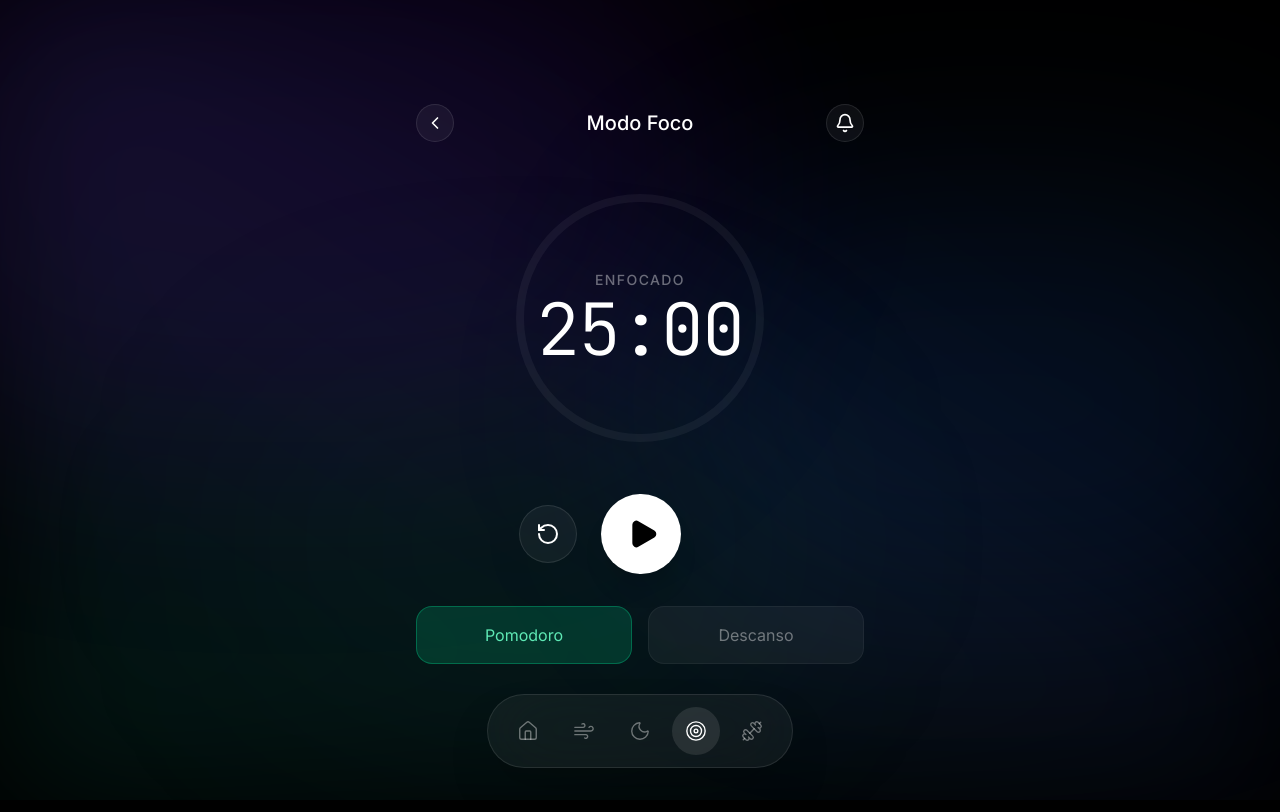
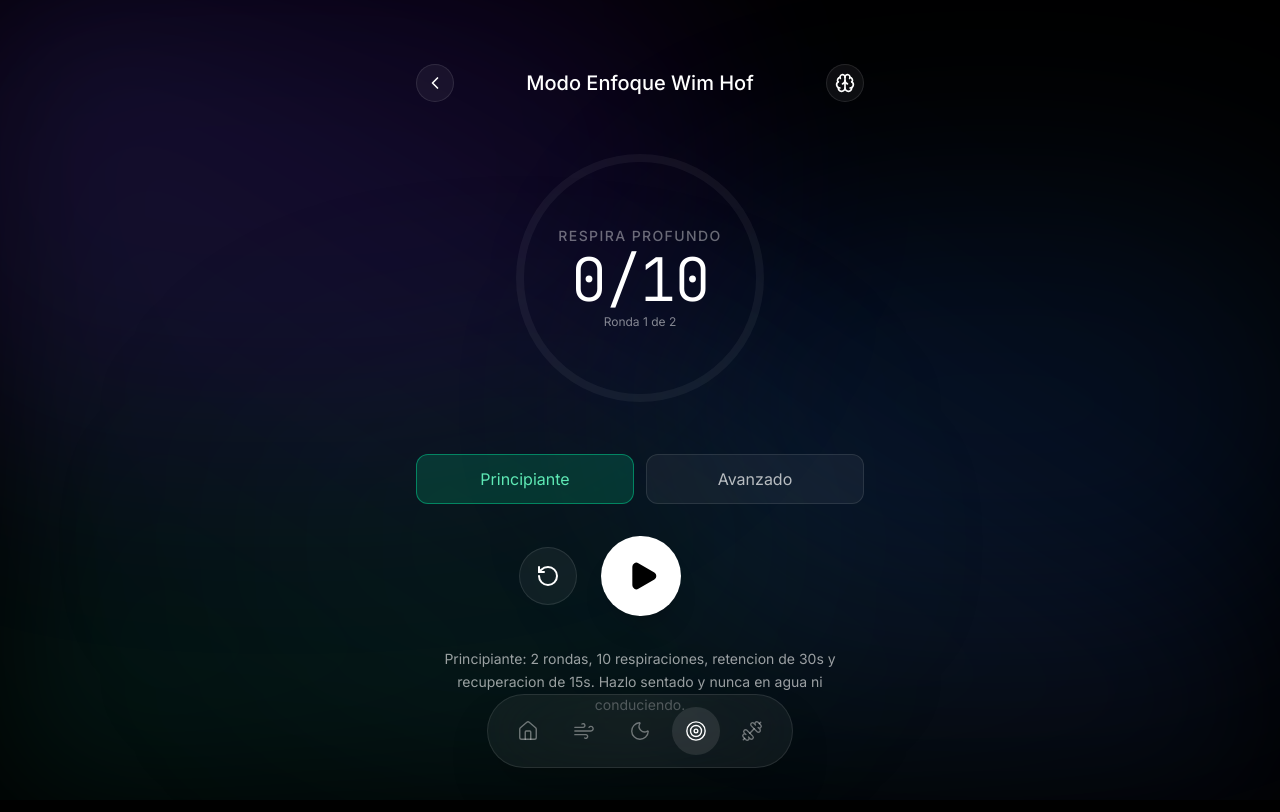
Before and after one commit to ximosa/Respira-, a React (Vite) app: page /focus in a window 1280 px wide. Built offline with nearby package versions, Linux system fonts and the light colour scheme.

Commit message:
cambios sonidos

```diff
--- a/src/pages/Focus.tsx
+++ b/src/pages/Focus.tsx
@@ -1,46 +1,108 @@
 import { useState, useEffect, useRef } from 'react';
 import { motion } from 'motion/react';
-import { Target, Play, Pause, RotateCcw, ChevronLeft, Bell } from 'lucide-react';
+import { Play, Pause, RotateCcw, ChevronLeft, Brain } from 'lucide-react';
 import { Link } from 'react-router-dom';
-import GlassCard from '../components/ui/GlassCard';
+
+type SessionPhase = 'breathing' | 'hold' | 'recovery' | 'completed';
+type Intensity = 'beginner' | 'advanced';
+
+const PROTOCOLS = {
+  beginner: {
+    rounds: 2,
+    breathsPerRound: 10,
+    holdSeconds: 30,
+    recoverySeconds: 15,
+    label: 'Principiante',
+  },
+  advanced: {
+    rounds: 3,
+    breathsPerRound: 20,
+    holdSeconds: 60,
+    recoverySeconds: 15,
+    label: 'Avanzado',
+  },
+} as const;
 
 export default function Focus() {
-  const [timeLeft, setTimeLeft] = useState(25 * 60);
+  const [intensity, setIntensity] = useState<Intensity>('beginner');
   const [isActive, setIsActive] = useState(false);
-  const [mode, setMode] = useState<'work' | 'break'>('work');
+  const [phase, setPhase] = useState<SessionPhase>('breathing');
+  const [round, setRound] = useState(1);
+  const [breathCount, setBreathCount] = useState(0);
+  const [timeLeft, setTimeLeft] = useState(0);
+
+  const protocol = PROTOCOLS[intensity];
 
   const timerRef = useRef<NodeJS.Timeout | null>(null);
 
   useEffect(() => {
-    if (isActive && timeLeft > 0) {
+    if (!isActive || phase === 'completed') {
+      if (timerRef.current) {
+        clearInterval(timerRef.current);
+        timerRef.current = null;
+      }
+      return;
+    }
+
+    if (timerRef.current) clearInterval(timerRef.current);
+
+    if (phase === 'breathing') {
       timerRef.current = setInterval(() => {
-        setTimeLeft((prev) => prev - 1);
+        setBreathCount((prev) => {
+          const next = prev + 1;
+          if (next >= protocol.breathsPerRound) {
+            setPhase('hold');
+            setTimeLeft(protocol.holdSeconds);
+            return protocol.breathsPerRound;
+          }
+          return next;
+        });
+      }, 2000);
+    } else {
+      timerRef.current = setInterval(() => {
+        setTimeLeft((prev) => {
+          if (prev <= 1) {
+            if (phase === 'hold') {
+              setPhase('recovery');
+              return protocol.recoverySeconds;
+            }
+
+            if (round >= protocol.rounds) {
+              setPhase('completed');
+              setIsActive(false);
+              return 0;
+            }
+
+            setRound((current) => current + 1);
+            setPhase('breathing');
+            setBreathCount(0);
+            return 0;
+          }
+
+          return prev - 1;
+        });
       }, 1000);
-    } else if (timeLeft === 0) {
-      handleComplete();
-    } else {
-      if (timerRef.current) clearInterval(timerRef.current);
     }
-    return () => { if (timerRef.current) clearInterval(timerRef.current); };
-  }, [isActive, timeLeft]);
 
-  const handleComplete = () => {
-    setIsActive(false);
-    if (mode === 'work') {
-      alert('¡Tiempo de trabajo completado! Tómate un respiro.');
-      setMode('break');
-      setTimeLeft(5 * 60);
-    } else {
-      alert('¡Descanso terminado! Volvamos al trabajo.');
-      setMode('work');
-      setTimeLeft(25 * 60);
-    }
+    return () => {
+      if (timerRef.current) {
+        clearInterval(timerRef.current);
+        timerRef.current = null;
+      }
+    };
+  }, [isActive, phase, round, protocol.breathsPerRound, protocol.holdSeconds, protocol.recoverySeconds, protocol.rounds]);
+
+  const toggleTimer = () => {
+    if (phase === 'completed') return;
+    setIsActive((prev) => !prev);
   };
 
-  const toggleTimer = () => setIsActive(!isActive);
   const resetTimer = () => {
     setIsActive(false);
-    setTimeLeft(mode === 'work' ? 25 * 60 : 5 * 60);
+    setPhase('breathing');
+    setRound(1);
+    setBreathCount(0);
+    setTimeLeft(0);
   };
 
   const formatTime = (seconds: number) => {
@@ -49,9 +111,23 @@
     return `${mins.toString().padStart(2, '0')}:${secs.toString().padStart(2, '0')}`;
   };
 
-  const progress = mode === 'work'
-    ? (1 - timeLeft / (25 * 60)) * 100
-    : (1 - timeLeft / (5 * 60)) * 100;
+  const progress =
+    phase === 'breathing'
+      ? (breathCount / protocol.breathsPerRound) * 100
+      : phase === 'hold'
+        ? (1 - timeLeft / protocol.holdSeconds) * 100
+        : phase === 'recovery'
+          ? (1 - timeLeft / protocol.recoverySeconds) * 100
+          : 100;
+
+  const phaseTitle =
+    phase === 'breathing'
+      ? 'Respira Profundo'
+      : phase === 'hold'
+        ? 'Retencion'
+        : phase === 'recovery'
+          ? 'Recuperacion'
+          : 'Sesion Completada';
 
   return (
     <div className="w-full max-w-md mx-auto space-y-12 flex flex-col items-center">
@@ -59,14 +135,13 @@
         <Link to="/" className="p-2 bg-white/5 rounded-full border border-white/10 hover:bg-white/10 transition-colors">
           <ChevronLeft size={20} />
         </Link>
-        <h2 className="text-xl font-medium">Modo Foco</h2>
-        <button className="p-2 bg-white/5 rounded-full border border-white/10 hover:bg-white/10 transition-colors">
-          <Bell size={20} />
-        </button>
+        <h2 className="text-xl font-medium">Modo Enfoque Wim Hof</h2>
+        <div className="p-2 bg-white/5 rounded-full border border-white/10">
+          <Brain size={20} />
+        </div>
       </header>
 
       <section className="relative w-64 h-64 flex items-center justify-center">
-        {/* Progress Ring */}
         <svg className="absolute inset-0 w-full h-full -rotate-90">
           <circle
             cx="128" cy="128" r="120"
@@ -77,24 +152,46 @@
           <motion.circle
             cx="128" cy="128" r="120"
             fill="transparent"
-            stroke={mode === 'work' ? '#10b981' : '#3b82f6'}
+            stroke={phase === 'hold' ? '#3b82f6' : '#10b981'}
             strokeWidth="8"
             strokeDasharray={2 * Math.PI * 120}
             animate={{ strokeDashoffset: (2 * Math.PI * 120) * (1 - progress / 100) }}
-            transition={{ type: "spring", bounce: 0, duration: 1 }}
+            transition={{ type: 'spring', bounce: 0, duration: 1 }}
             strokeLinecap="round"
           />
         </svg>
 
         <div className="text-center space-y-1 z-10">
-          <p className="text-sm font-medium text-white/40 uppercase tracking-widest">
-            {mode === 'work' ? 'Enfocado' : 'Descanso'}
-          </p>
-          <p className="text-7xl font-light tracking-tight font-mono">{formatTime(timeLeft)}</p>
+          <p className="text-sm font-medium text-white/40 uppercase tracking-widest">{phaseTitle}</p>
+          {phase === 'breathing' && <p className="text-6xl font-light tracking-tight font-mono">{breathCount}/{protocol.breathsPerRound}</p>}
+          {(phase === 'hold' || phase === 'recovery') && <p className="text-7xl font-light tracking-tight font-mono">{formatTime(timeLeft)}</p>}
+          {phase === 'completed' && <p className="text-4xl font-light tracking-tight">Listo</p>}
+          <p className="text-xs text-white/50">Ronda {round} de {protocol.rounds}</p>
         </div>
       </section>
 
       <div className="w-full space-y-8">
+        <div className="grid grid-cols-2 gap-3">
+          <button
+            onClick={() => {
+              setIntensity('beginner');
+              resetTimer();
+            }}
+            className={`py-3 rounded-xl border transition-colors ${intensity === 'beginner' ? 'bg-emerald-500/20 border-emerald-400/50 text-emerald-300' : 'bg-white/5 border-white/10 text-white/70'}`}
+          >
+            Principiante
+          </button>
+          <button
+            onClick={() => {
+              setIntensity('advanced');
+              resetTimer();
+            }}
+            className={`py-3 rounded-xl border transition-colors ${intensity === 'advanced' ? 'bg-blue-500/20 border-blue-400/50 text-blue-300' : 'bg-white/5 border-white/10 text-white/70'}`}
+          >
+            Avanzado
+          </button>
+        </div>
+
         <div className="flex items-center justify-center gap-6">
           <button
             onClick={resetTimer}
@@ -105,7 +202,8 @@
 
           <button
             onClick={toggleTimer}
-            className="w-20 h-20 bg-white text-black rounded-full flex items-center justify-center shadow-xl hover:scale-105 active:scale-95 transition-transform"
+            disabled={phase === 'completed'}
+            className="w-20 h-20 bg-white text-black rounded-full flex items-center justify-center shadow-xl hover:scale-105 active:scale-95 transition-transform disabled:opacity-40 disabled:hover:scale-100"
           >
             {isActive ? <Pause size={32} fill="currentColor" /> : <Play size={32} fill="currentColor" className="ml-1" />}
           </button>
@@ -113,20 +211,9 @@
           <div className="w-14" />
         </div>
 
-        <div className="flex gap-4">
-          <button
-            onClick={() => { setMode('work'); setTimeLeft(25 * 60); setIsActive(false); }}
-            className={`flex-1 py-4 rounded-2xl border transition-all ${mode === 'work' ? 'bg-emerald-500/20 border-emerald-500/40 text-emerald-300' : 'bg-white/5 border-white/5 text-white/40'}`}
-          >
-            Pomodoro
-          </button>
-          <button
-            onClick={() => { setMode('break'); setTimeLeft(5 * 60); setIsActive(false); }}
-            className={`flex-1 py-4 rounded-2xl border transition-all ${mode === 'break' ? 'bg-blue-500/20 border-blue-500/40 text-blue-300' : 'bg-white/5 border-white/5 text-white/40'}`}
-          >
-            Descanso
-          </button>
-        </div>
+        <p className="text-center text-sm text-white/60 leading-relaxed px-4">
+          {protocol.label}: {protocol.rounds} rondas, {protocol.breathsPerRound} respiraciones, retencion de {protocol.holdSeconds}s y recuperacion de {protocol.recoverySeconds}s. Hazlo sentado y nunca en agua ni conduciendo.
+        </p>
       </div>
     </div>
   );
--- a/src/pages/Sleep.tsx
+++ b/src/pages/Sleep.tsx
@@ -1,5 +1,5 @@
 import { useState, useEffect, useRef } from 'react';
-import { motion, AnimatePresence } from 'motion/react';
+import { motion } from 'motion/react';
 import { Howl } from 'howler';
 import { Moon, Volume2, VolumeX, Clock, ChevronLeft, Play, Pause } from 'lucide-react';
 import { Link } from 'react-router-dom';
@@ -8,61 +8,79 @@
 import { cn } from '@/lib/utils';
 
 export default function Sleep() {
-  const [playingSounds, setPlayingSounds] = useState<Record<string, { howl: Howl, volume: number }>>({});
+  const [activeSoundId, setActiveSoundId] = useState<string | null>(null);
+  const [activeVolume, setActiveVolume] = useState(0.5);
   const [sleepTimer, setSleepTimer] = useState<number | null>(null);
   const [timeLeft, setTimeLeft] = useState<number | null>(null);
 
   const timerRef = useRef<NodeJS.Timeout | null>(null);
+  const activeHowlRef = useRef<Howl | null>(null);
+
+  const stopActiveSound = () => {
+    if (activeHowlRef.current) {
+      activeHowlRef.current.stop();
+      activeHowlRef.current.unload();
+      activeHowlRef.current = null;
+    }
+    setActiveSoundId(null);
+  };
 
   useEffect(() => {
     if (timeLeft !== null && timeLeft > 0) {
       timerRef.current = setInterval(() => {
         setTimeLeft((prev) => {
           if (prev && prev > 0) return prev - 1;
-          stopAllSounds();
+          stopActiveSound();
           setSleepTimer(null);
           return null;
         });
       }, 1000);
-    } else {
-      if (timerRef.current) clearInterval(timerRef.current);
+    } else if (timerRef.current) {
+      clearInterval(timerRef.current);
     }
+
     return () => {
       if (timerRef.current) clearInterval(timerRef.current);
     };
   }, [timeLeft]);
 
-  const toggleSound = (sound: typeof SOUND_MODES[0]) => {
-    if (playingSounds[sound.id]) {
-      playingSounds[sound.id].howl.stop();
-      const newSounds = { ...playingSounds };
-      delete newSounds[sound.id];
-      setPlayingSounds(newSounds);
-    } else {
-      const howl = new Howl({
-        src: [sound.url],
-        loop: true,
-        volume: 0.5,
-        html5: true, // Better for long audio
-      });
-      howl.play();
-      setPlayingSounds({ ...playingSounds, [sound.id]: { howl, volume: 0.5 } });
+  useEffect(() => {
+    return () => {
+      if (activeHowlRef.current) {
+        activeHowlRef.current.stop();
+        activeHowlRef.current.unload();
+      }
+    };
+  }, []);
+
+  const toggleSound = (soundId: string) => {
+    const sound = SOUND_MODES.find((item) => item.id === soundId);
+    if (!sound) return;
+
+    if (activeSoundId === soundId) {
+      stopActiveSound();
+      return;
     }
+
+    stopActiveSound();
+
+    const howl = new Howl({
+      src: [sound.url],
+      loop: true,
+      volume: activeVolume,
+      html5: true,
+    });
+
+    howl.play();
+    activeHowlRef.current = howl;
+    setActiveSoundId(soundId);
   };
 
-  const updateVolume = (id: string, volume: number) => {
-    if (playingSounds[id]) {
-      playingSounds[id].howl.volume(volume);
-      setPlayingSounds({
-        ...playingSounds,
-        [id]: { ...playingSounds[id], volume }
-      });
+  const updateVolume = (volume: number) => {
+    setActiveVolume(volume);
+    if (activeHowlRef.current) {
+      activeHowlRef.current.volume(volume);
     }
-  };
-
-  const stopAllSounds = () => {
-    (Object.values(playingSounds) as { howl: Howl; volume: number }[]).forEach(s => s.howl.stop());
-    setPlayingSounds({});
   };
 
   const startSleepTimer = (minutes: number) => {
@@ -82,7 +100,7 @@
         <Link to="/" className="p-2 bg-white/5 rounded-full border border-white/10 hover:bg-white/10">
           <ChevronLeft size={20} />
         </Link>
-        <h2 className="text-xl font-medium">Modo Sueño</h2>
+        <h2 className="text-xl font-medium">Modo Sueno</h2>
         <div className="w-10" />
       </header>
 
@@ -91,10 +109,9 @@
           <Moon className="text-indigo-400" size={32} />
         </div>
         <h3 className="text-2xl font-light">Ambiente Relajante</h3>
-        <p className="text-white/40 text-sm">Mezcla sonidos para tu descanso ideal</p>
+        <p className="text-white/40 text-sm">Un solo sonido a la vez para evitar mezcla</p>
       </section>
 
-      {/* Sleep Timer */}
       <GlassCard className="p-6">
         <div className="flex items-center justify-between mb-4">
           <div className="flex items-center gap-2">
@@ -111,10 +128,10 @@
               key={mins}
               onClick={() => startSleepTimer(mins)}
               className={cn(
-                "px-4 py-2 rounded-xl text-xs font-medium border transition-colors whitespace-nowrap",
+                'px-4 py-2 rounded-xl text-xs font-medium border transition-colors whitespace-nowrap',
                 sleepTimer === mins
-                  ? "bg-white text-black border-white"
-                  : "bg-white/5 border-white/10 text-white hover:bg-white/10"
+                  ? 'bg-white text-black border-white'
+                  : 'bg-white/5 border-white/10 text-white hover:bg-white/10'
               )}
             >
               {mins} min
@@ -122,7 +139,10 @@
           ))}
           {sleepTimer && (
             <button
-              onClick={() => { setSleepTimer(null); setTimeLeft(null); }}
+              onClick={() => {
+                setSleepTimer(null);
+                setTimeLeft(null);
+              }}
               className="px-4 py-2 rounded-xl text-xs font-medium bg-red-500/20 text-red-300 border border-red-500/30"
             >
               Cancelar
@@ -131,17 +151,16 @@
         </div>
       </GlassCard>
 
-      {/* Sound Mixer */}
       <div className="grid grid-cols-1 gap-4">
         {SOUND_MODES.map((sound) => {
-          const isPlaying = !!playingSounds[sound.id];
+          const isPlaying = activeSoundId === sound.id;
           return (
             <GlassCard key={sound.id} className="p-4 flex items-center gap-4">
               <button
-                onClick={() => toggleSound(sound)}
+                onClick={() => toggleSound(sound.id)}
                 className={cn(
-                  "w-12 h-12 rounded-xl flex items-center justify-center transition-all",
-                  isPlaying ? "bg-indigo-500 text-white" : "bg-white/5 text-white/40 border border-white/5"
+                  'w-12 h-12 rounded-xl flex items-center justify-center transition-all',
+                  isPlaying ? 'bg-indigo-500 text-white' : 'bg-white/5 text-white/40 border border-white/5'
                 )}
               >
                 {isPlaying ? <Pause size={20} fill="currentColor" /> : <Play size={20} fill="currentColor" className="ml-0.5" />}
@@ -157,8 +176,8 @@
                       min="0"
                       max="1"
                       step="0.01"
-                      value={playingSounds[sound.id]?.volume || 0.5}
-                      onChange={(e) => updateVolume(sound.id, parseFloat(e.target.value))}
+                      value={activeVolume}
+                      onChange={(e) => updateVolume(parseFloat(e.target.value))}
                       className="flex-1 h-1 bg-white/10 rounded-lg appearance-none cursor-pointer accent-indigo-400"
                     />
                     <Volume2 size={12} className="text-white/20" />
@@ -170,11 +189,11 @@
         })}
       </div>
 
-      {Object.keys(playingSounds).length > 0 && (
+      {activeSoundId && (
         <motion.button
           initial={{ opacity: 0, y: 20 }}
           animate={{ opacity: 1, y: 0 }}
-          onClick={stopAllSounds}
+          onClick={stopActiveSound}
           className="w-full py-4 rounded-2xl bg-white text-black font-medium tracking-tight shadow-xl hover:bg-white/90 active:scale-[0.98] transition-all"
         >
           Silenciar Todo
```
Also changed, not shown: src/types.ts (+32 -9 lines).
